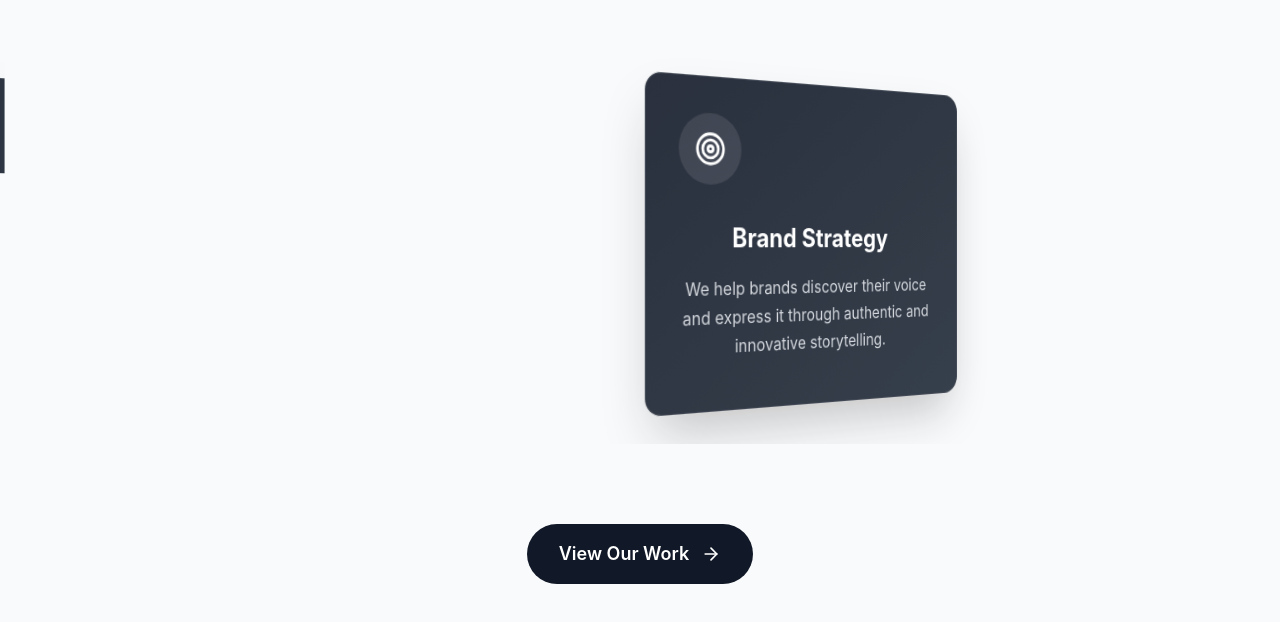
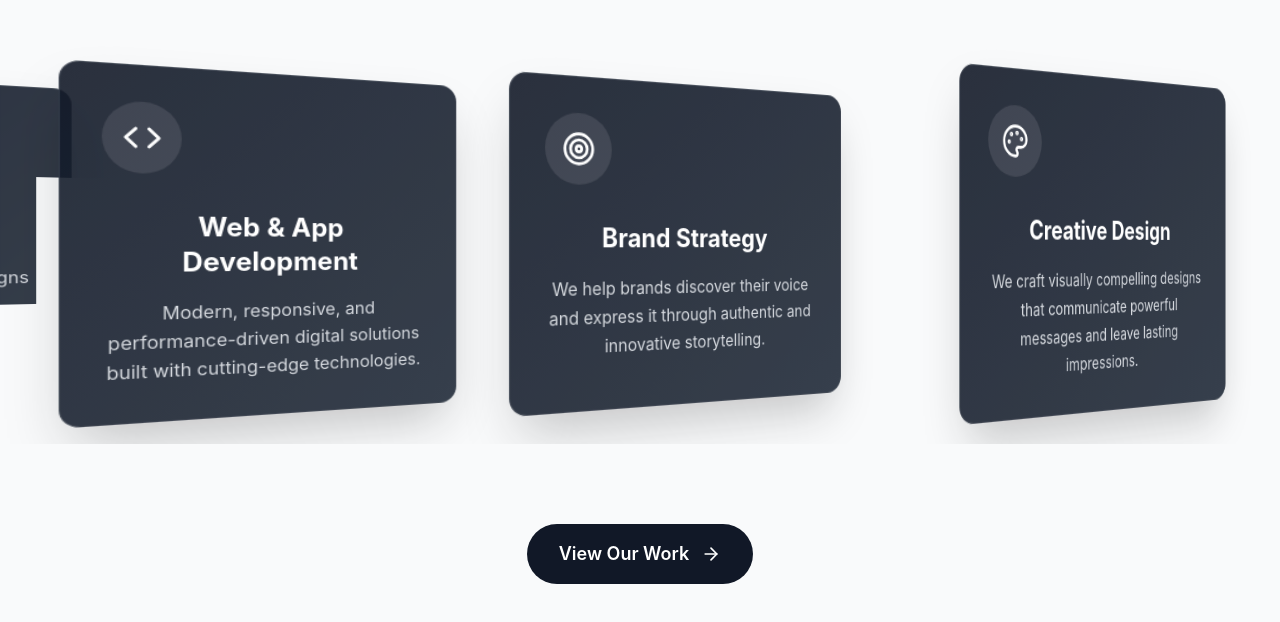
Before and after one commit to ransharirodrigo/urban-lifestyle-hub, a React (Create React App) app: page / in a window 1280 px wide. Shown: the part 5768-6390 px from the top of the page. Built offline with nearby package versions, Linux system fonts and the light colour scheme.

Commit message:
Service card loading issue fixed

```diff
--- a/src/components/ServicesSection.js
+++ b/src/components/ServicesSection.js
@@ -8,23 +8,16 @@ import { Palette, Code, Target, ArrowRight } from "lucide-react";
 
 const ServicesSection = () => {
     const sectionRef = useRef(null);
+    const sliderRef = useRef(null);
     const isInView = useInView(sectionRef, {
-        amount: 0.3,
+        amount: 0.2,
         once: true
     });
 
-    const [showSlider, setShowSlider] = useState(false);
-    const headingAnimationDuration = 3000; // 3 seconds for heading animation
-
-    useEffect(() => {
-        if (isInView) {
-            const timer = setTimeout(() => {
-                setShowSlider(true);
-            }, headingAnimationDuration);
-
-            return () => clearTimeout(timer);
-        }
-    }, [isInView]);
+    const isSliderInView = useInView(sliderRef, {
+        amount: 0.1,
+        once: true
+    });
 
     // Service data with icons
     const services = [
@@ -60,9 +53,16 @@ const ServicesSection = () => {
                 )}
             </div>
 
-            {/* Second part: Angled slider that appears after heading animation */}
-            {showSlider && (
-                <div className="relative w-full bg-gray-50 py-20">
+            {/* Second part: Angled slider - always rendered for visibility */}
+            <div
+                ref={sliderRef}
+                className="relative w-full bg-gray-50 py-20"
+                style={{
+                    opacity: isSliderInView ? 1 : 0.3,
+                    transform: isSliderInView ? 'translateY(0)' : 'translateY(20px)',
+                    transition: 'opacity 0.6s ease-out, transform 0.6s ease-out'
+                }}
+            >
                 <AngledSlider
                     items={services}
                     speed={30}
@@ -83,7 +83,6 @@ const ServicesSection = () => {
                     </button>
                 </div>
             </div>
-            )}
         </section>
     );
 };
```
Lines whose indentation alone changed are shown as unchanged.
